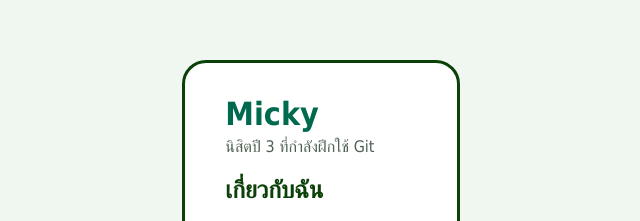
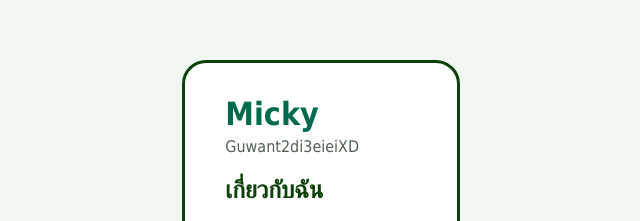
Before and after one commit to Draymaroon/my-profile, a plain HTML site: page index.html in a window 1280 px wide. Shown: the part 161-382 px from the top of the page, 319-959 px from the left. Drawn offline with Linux system fonts and the light colour scheme.

Commit message:
Change tagline

```diff
--- a/index.html
+++ b/index.html
@@ -9,7 +9,7 @@
 <body>
   <main class="card">
     <h1>Micky</h1>
-    <p class="tagline">นิสิตปี 3 ที่กำลังฝึกใช้ Git</p>
+    <p class="tagline">Guwant2di3eieiXD</p>
 
     <h2>เกี่ยวกับฉัน</h2>
     <p>เขียนแนะนำตัวสั้น ๆ 1–2 บรรทัด</p>
```
